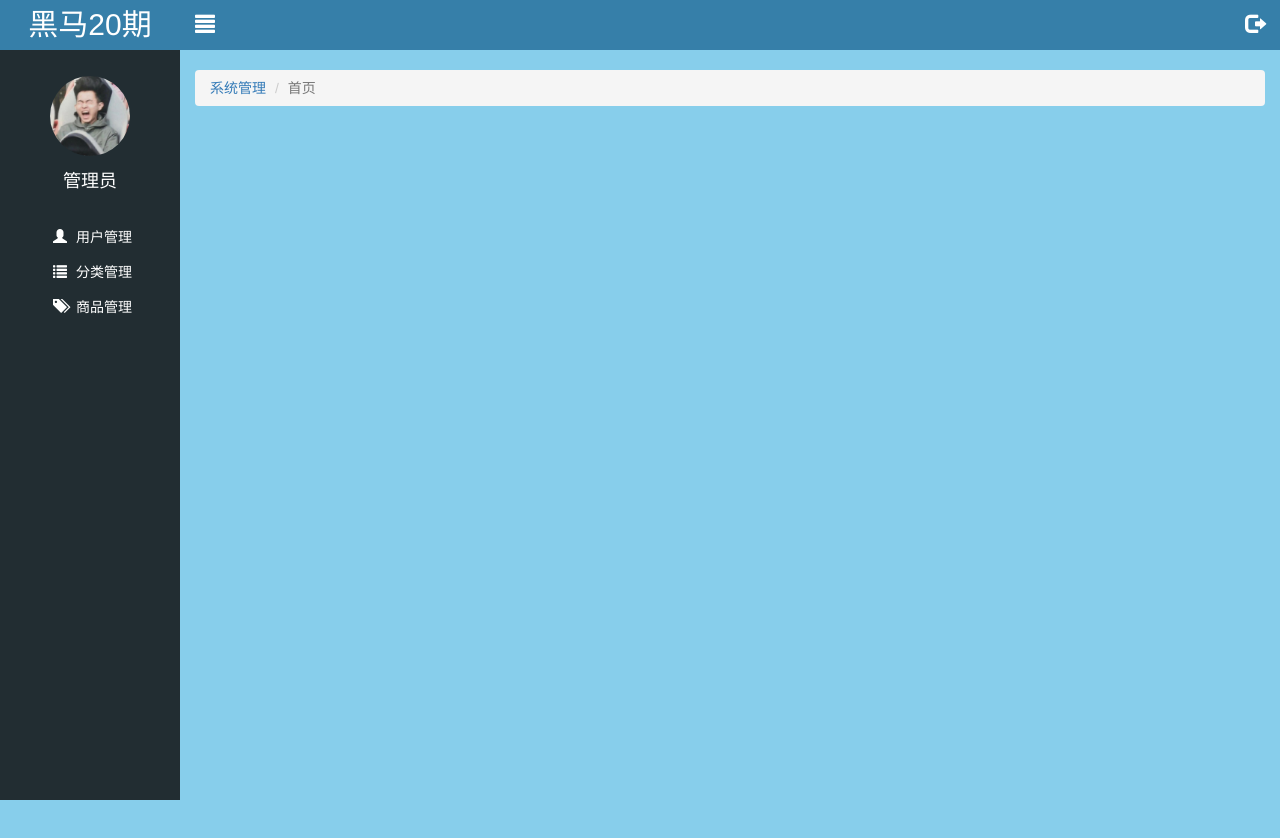
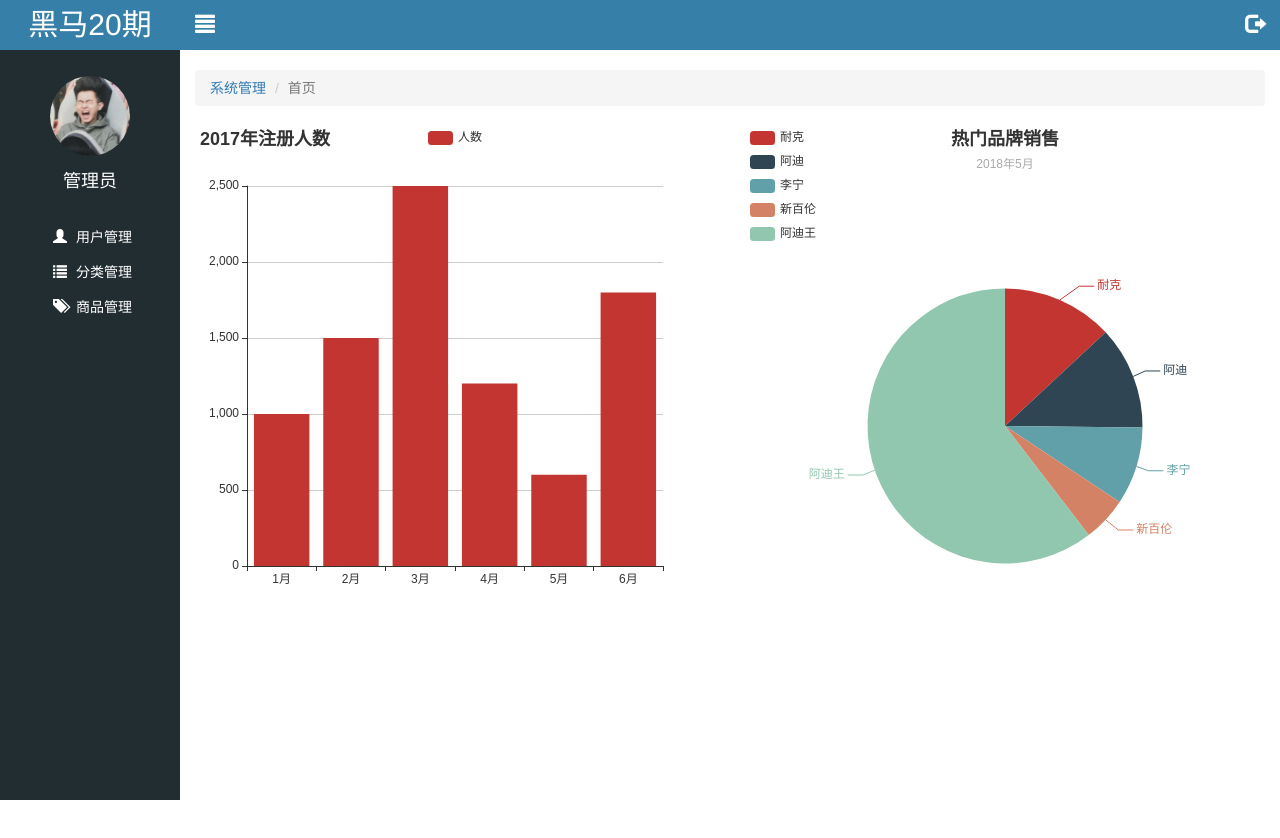
Before and after one commit to tonysea/letao_HM20, a website: page public/back/index.html in a window 1280 px wide. Drawn offline with Linux system fonts and the light colour scheme; no server answers.

Commit message:
echarts图完成

```diff
--- a/public/back/css/common.css
+++ b/public/back/css/common.css
@@ -88,7 +88,7 @@
 .main {
 	width: 100%;
 	height: 1000px;
-	background-color: skyblue;
+	/*background-color: skyblue;*/
 	padding-left: 180px;
     transition: all 1s;
 }
@@ -121,7 +121,6 @@
 }
 .main_nav {
 	padding-top: 70px;
-	padding-left: 180px;
 }
 
 
--- a/public/back/index.html
+++ b/public/back/index.html
@@ -57,12 +57,18 @@
     	  </a>
     	</div>
     	<div class="container-fluid">
-    	    <div class="main_nav"></div>
+    	    <div class="main_nav">
         		<ol class="breadcrumb">
     			  <li><a href="#">系统管理</a></li>
                   <li class="active">首页</li>
     			</ol>
             </div>
+		</div>
+
+        <!-- 柱状图 -->
+
+        <div class='bar col-xs-6' id='bar' style='height: 500px'></div>
+        <div class='pie col-xs-6' id='pie' style='height: 500px'></div>
     </div>
 
     	<!-- 模态框 -->
@@ -92,6 +98,8 @@
 	<script src='lib/bootstrap/js/bootstrap.min.js'></script>
 	<script src="lib/bootstrap-validator/js/bootstrapValidator.min.js"></script>
 	<script src='lib/nprogress/nprogress.js'></script>
+    <script src="lib/echarts/echarts.min.js"></script>
 	<script src='js/common.js'></script>
+    <script src='js/index.js'></script>
 </body>
 </html>
--- /dev/null
+++ b/public/back/js/index.js
@@ -0,0 +1,68 @@
+$(function(){
+	 var barChart = echarts.init(document.getElementById('bar'));
+	  var option = {
+            title: {
+                text: '2017年注册人数',
+                // subtext:"人数"
+            },
+            tooltip: {},
+            legend: {
+                data:['人数']
+            },
+            xAxis: {
+                data: ["1月","2月","3月","4月","5月","6月"]
+            },
+            yAxis: {},
+            series: [{
+                name: '人数',
+                type: 'bar',
+                data: [1000, 1500, 2500, 1200, 600, 1800]
+            }]
+        };
+
+        // 使用刚指定的配置项和数据显示图表。
+        barChart.setOption(option);
+
+
+    var pieChart = echarts.init(document.getElementById('pie'));
+	   option = {
+	    title : {
+	        text: '热门品牌销售',
+	        subtext: '2018年5月',
+	        x:'center'
+	    },
+	    tooltip : {
+	        trigger: 'item',
+	        formatter: "{a} <br/>{b} : {c} ({d}%)"
+	    },
+	    legend: {
+	        orient: 'vertical',
+	        left: 'left',
+	        data: ['耐克','阿迪','李宁','新百伦','阿迪王']
+	    },
+	    series : [
+	        {
+	            name: '访问来源',
+	            type: 'pie',
+	            radius : '55%',
+	            center: ['50%', '60%'],
+	            data:[
+	                {value:335, name:'耐克'},
+	                {value:310, name:'阿迪'},
+	                {value:234, name:'李宁'},
+	                {value:135, name:'新百伦'},
+	                {value:1548, name:'阿迪王'}
+	            ],
+	            itemStyle: {
+	                emphasis: {
+	                    shadowBlur: 10,
+	                    shadowOffsetX: 0,
+	                    shadowColor: 'rgba(0, 0, 0, 0.5)'
+	                }
+	            }
+	        }
+	    ]
+	};
+
+   pieChart.setOption(option);
+})
```
Lines whose indentation alone changed are shown as unchanged.
